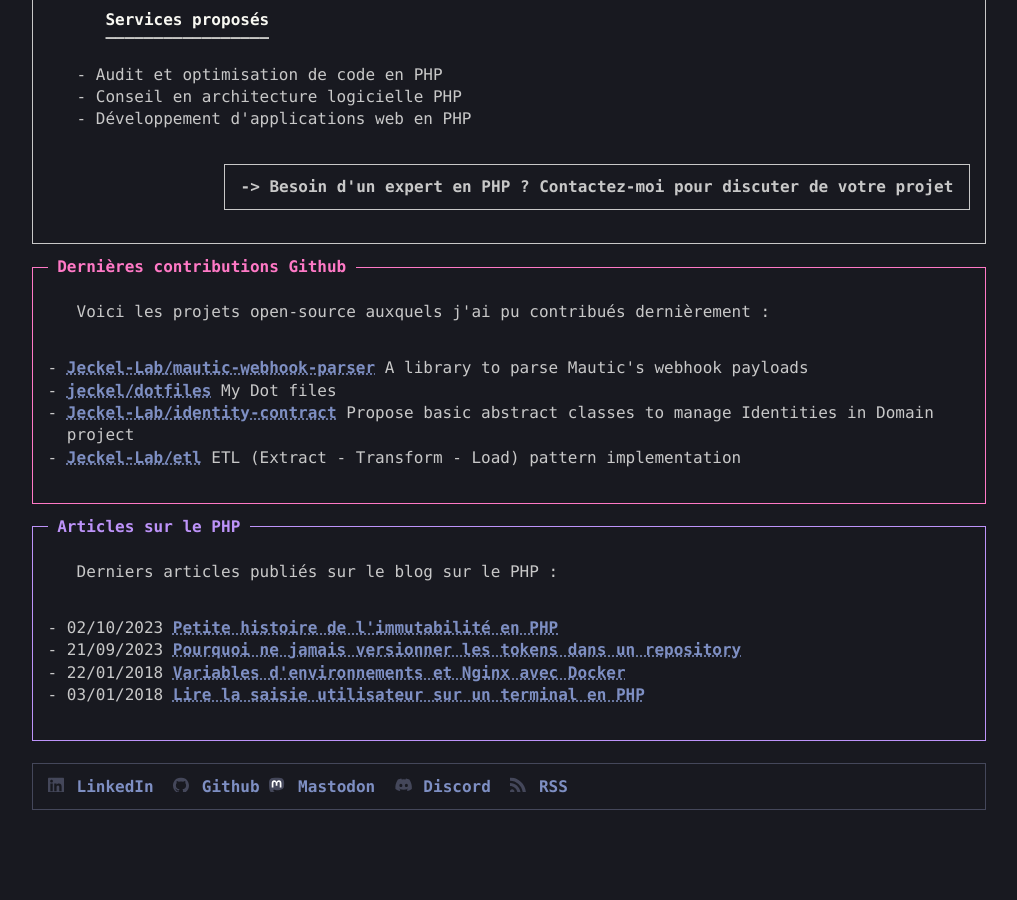
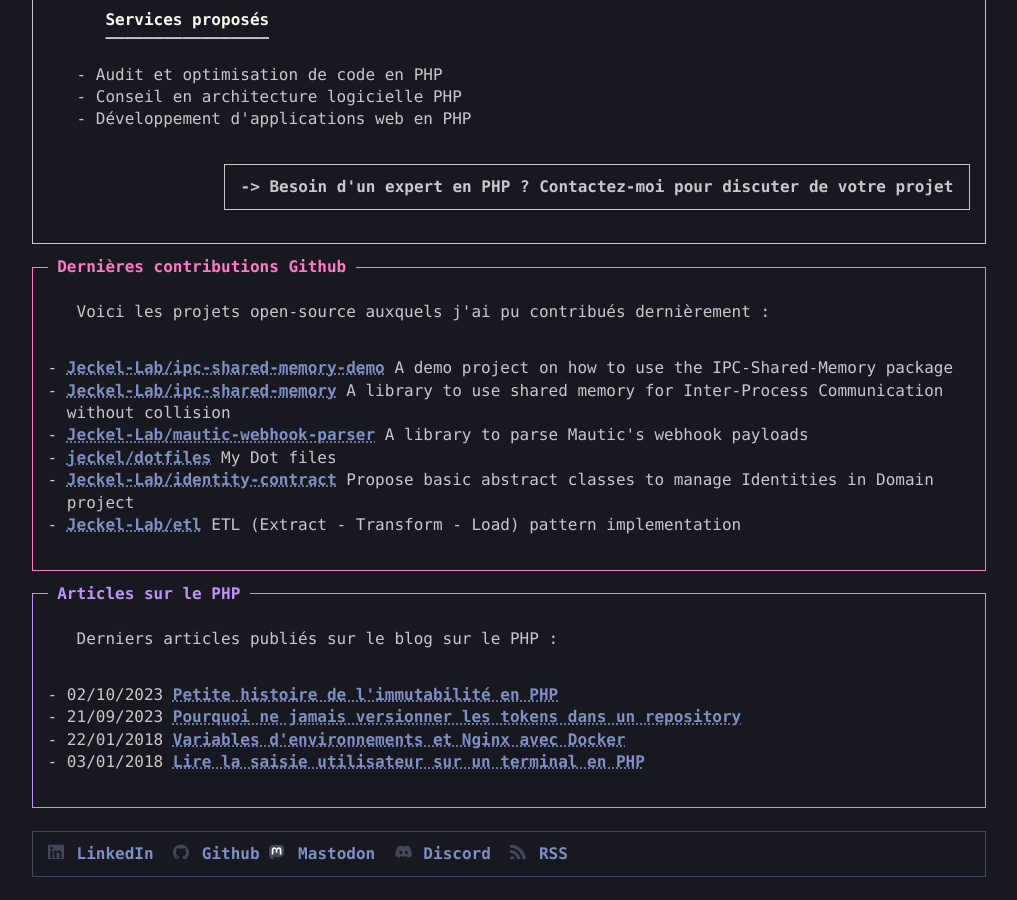
Before and after one commit to Jeckel-Lab/Jeckel-Lab.github.io, a Jekyll site: the page built from expert-php.html, in a window 1280 px wide and 900 px high, scrolled down 1172 px. Shown: the whole window, without its empty margins (131-1148 px from the left). Built offline with Jekyll 4.4.1, drawn with Linux system fonts in a browser that asks for light colours; before the commit the page ends 2005 px from its top, so only the background shows below that.

Commit message:
Update github data

```diff
--- a/_data/github.yml
+++ b/_data/github.yml
@@ -1,4 +1,14 @@
 recent_contributions:
+
+    - name: Jeckel-Lab/ipc-shared-memory-demo
+      description: "A demo project on how to use the IPC-Shared-Memory package"
+      url: https://github.com/Jeckel-Lab/ipc-shared-memory-demo
+      occurred: 2023-10-28 07:00:00 &#43;0000 UTC
+
+    - name: Jeckel-Lab/ipc-shared-memory
+      description: "A library to use shared memory for Inter-Process Communication without collision"
+      url: https://github.com/Jeckel-Lab/ipc-shared-memory
+      occurred: 2023-10-28 07:00:00 &#43;0000 UTC
 
     - name: Jeckel-Lab/mautic-webhook-parser
       description: "A library to parse Mautic&#39;s webhook payloads"
@@ -10,14 +20,14 @@ recent_contributions:
       url: https://github.com/jeckel/dotfiles
       occurred: 2023-10-23 07:00:00 &#43;0000 UTC
 
+    - name: Jeckel-Lab/identity-contract
+      description: "Propose basic abstract classes to manage Identities in Domain project"
+      url: https://github.com/Jeckel-Lab/identity-contract
+      occurred: 2023-10-16 07:00:00 &#43;0000 UTC
+
     - name: Jeckel-Lab/Jeckel-Lab.github.io
       description: "Jeckel-Lab website"
       url: https://github.com/Jeckel-Lab/Jeckel-Lab.github.io
-      occurred: 2023-10-16 07:00:00 &#43;0000 UTC
-
-    - name: Jeckel-Lab/identity-contract
-      description: "Propose basic abstract classes to manage Identities in Domain project"
-      url: https://github.com/Jeckel-Lab/identity-contract
       occurred: 2023-10-16 07:00:00 &#43;0000 UTC
 
     - name: Jeckel-Lab/etl
@@ -26,6 +36,15 @@ recent_contributions:
       occurred: 2023-10-13 07:00:00 &#43;0000 UTC
 
 recent_pull_requests:
+
+    - title: Feature/configure containers
+      url: https://github.com/Jeckel-Lab/ipc-shared-memory-demo/pull/2
+      state: OPEN
+      createdAt: 2023-10-28 06:12:51 &#43;0000 UTC
+      repository:
+        - name: Jeckel-Lab/ipc-shared-memory-demo
+        - description: "A demo project on how to use the IPC-Shared-Memory package"
+        - url: https://github.com/Jeckel-Lab/ipc-shared-memory-demo
 
     - title: Make fields available from Contact entity
       url: https://github.com/Jeckel-Lab/mautic-webhook-parser/pull/6
@@ -103,15 +122,6 @@ recent_pull_requests:
       url: https://github.com/Jeckel-Lab/identity-contract/pull/19
       state: MERGED
       createdAt: 2023-10-16 09:08:26 &#43;0000 UTC
-      repository:
-        - name: Jeckel-Lab/identity-contract
-        - description: "Propose basic abstract classes to manage Identities in Domain project"
-        - url: https://github.com/Jeckel-Lab/identity-contract
-
-    - title: Force identity to readonly
-      url: https://github.com/Jeckel-Lab/identity-contract/pull/18
-      state: MERGED
-      createdAt: 2023-10-16 08:50:51 &#43;0000 UTC
       repository:
         - name: Jeckel-Lab/identity-contract
         - description: "Propose basic abstract classes to manage Identities in Domain project"
```
